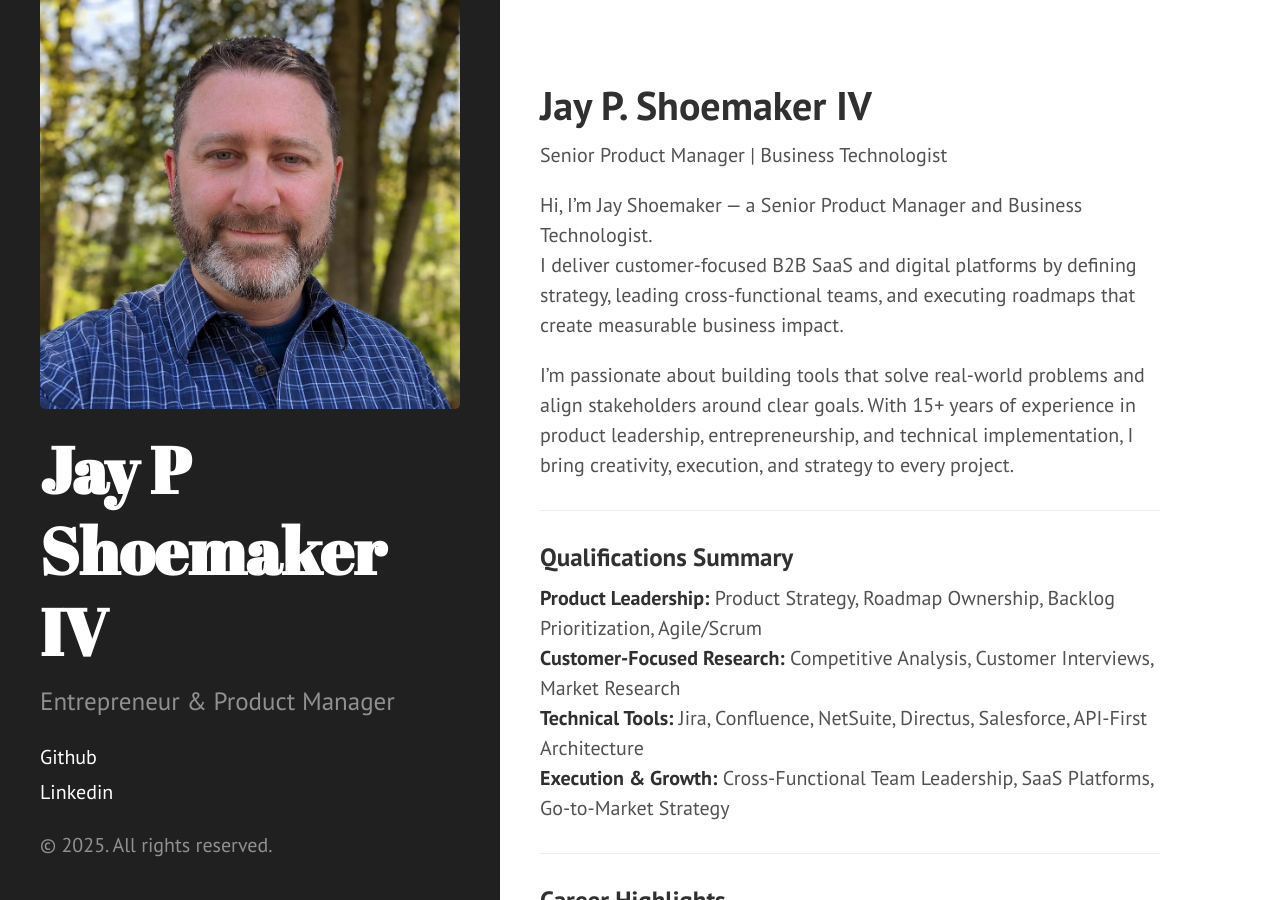
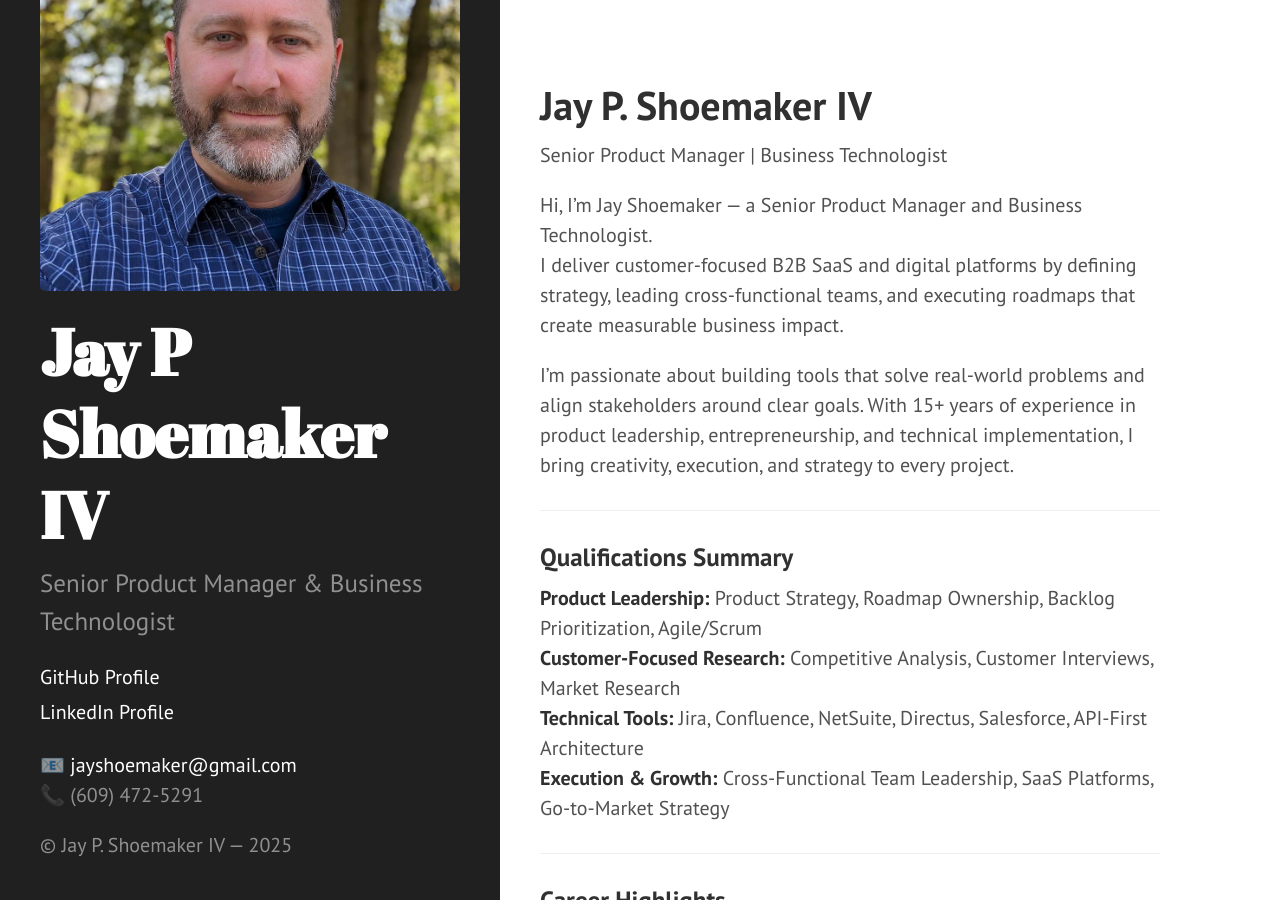
Before and after one commit to JayShoe/JayShoemaker.com, a Jekyll site: the page built from index.md, in a window 1280 px wide and 900 px high. Built offline with Jekyll 4.4.1, drawn with Linux system fonts in a browser that asks for light colours.

Commit message:
Update sidebar.html

```diff
--- a/_includes/sidebar.html
+++ b/_includes/sidebar.html
@@ -1,35 +1,23 @@
 <div class="sidebar">
   <div class="container sidebar-sticky">
     <div class="sidebar-about">
-      <img src="{{site.baseurl}}/assets/jay_shoemaker_profile_1_sm.jpg">
-      <h1>
-          {{ site.title }}
-      </h1>
-       <p class="lead">{{ site.description }}</p>
+      <img src="{{site.baseurl}}/assets/jay_shoemaker_profile_1_sm.jpg" alt="Jay P. Shoemaker IV" />
+      <h1>{{ site.title }}</h1>
+      <p class="lead">Senior Product Manager & Business Technologist</p>
     </div>
 
     <nav class="sidebar-nav">
-
-      {% comment %}
-        The code below dynamically generates a sidebar nav of pages with
-        `layout: page` in the front-matter. See readme for usage.
-      {% endcomment %}
-
-      <!-- {% assign pages_list = site.pages %}
-      {% for node in pages_list %}
-        {% if node.title != null %}
-          {% if node.layout == "page" %}
-            <a class="sidebar-nav-item{% if page.url == node.url %} active{% endif %}" href="{{ node.url | absolute_url }}">{{ node.title }}</a>
-          {% endif %}
-        {% endif %}
-      {% endfor %} -->
-
-      <a class="sidebar-nav-item" href="https://github.com/JayShoe" target="_blank">Github</a>
-      <a class="sidebar-nav-item" href="https://www.linkedin.com/in/jayshoe/" target="_blank">Linkedin</a>
-
-
+      <a class="sidebar-nav-item" href="https://github.com/JayShoe" target="_blank">GitHub Profile</a>
+      <a class="sidebar-nav-item" href="https://www.linkedin.com/in/jayshoe/" target="_blank">LinkedIn Profile</a>
     </nav>
 
-    <p>&copy; {{ site.time | date: '%Y' }}. All rights reserved.</p>
+    <div class="sidebar-contact">
+      <p>
+        📧 <a href="mailto:jayshoemaker@gmail.com">jayshoemaker@gmail.com</a><br>
+        📞 (609) 472-5291
+      </p>
+    </div>
+
+    <p>&copy; Jay P. Shoemaker IV — {{ site.time | date: '%Y' }}</p>
   </div>
 </div>
```
